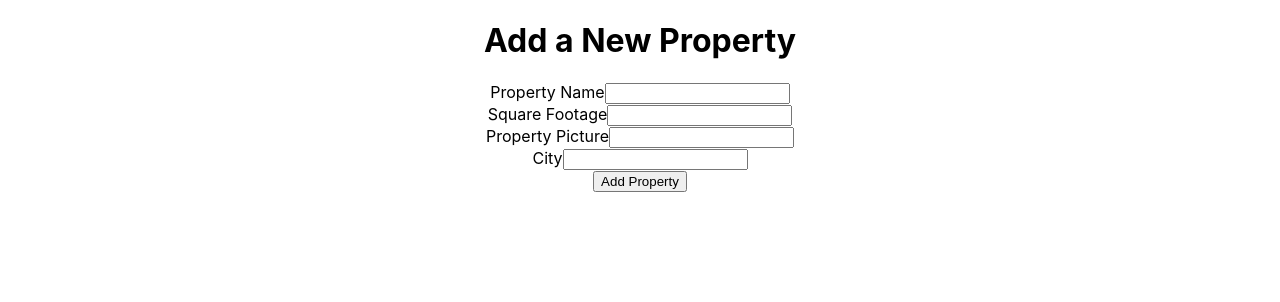
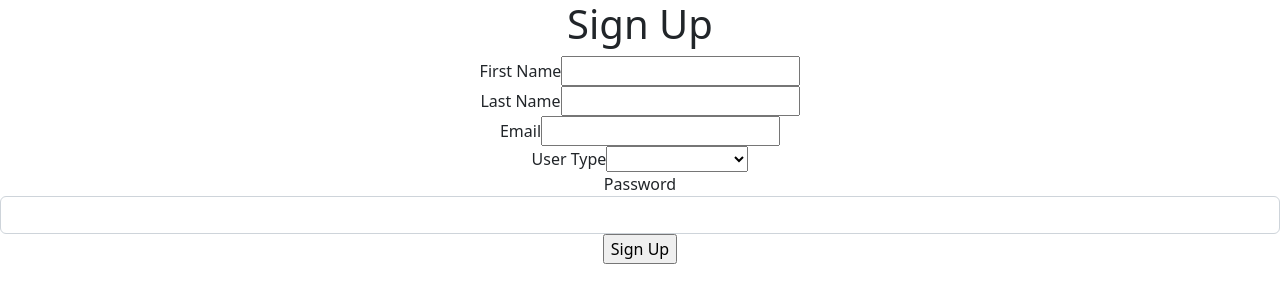
Before and after one commit to mbenzinger/Five-Star-BnB-Cleaning, a React (Create React App) app in the folder frontend/: page /signup in a window 1280 px wide. Shown: the top 302 px of the page. Built offline with nearby package versions, Linux system fonts and the light colour scheme.

Commit message:
merged my branch with main

```diff
--- a/frontend/package.json
+++ b/frontend/package.json
@@ -6,11 +6,13 @@
     "@testing-library/jest-dom": "^5.16.5",
     "@testing-library/react": "^13.4.0",
     "@testing-library/user-event": "^13.5.0",
+    "bootstrap": "^5.2.3",
     "react": "^18.2.0",
+    "react-bootstrap": "^2.7.0",
     "react-dom": "^18.2.0",
     "react-router": "^6.4.5",
     "react-router-dom": "^6.4.5",
-    "react-scripts": "5.0.1",
+    "react-scripts": "^5.0.1",
     "web-vitals": "^2.1.4"
   },
   "scripts": {
--- a/frontend/src/App.js
+++ b/frontend/src/App.js
@@ -1,14 +1,29 @@
-import { BrowserRouter as Router, Route, Routes, Link } from 'react-router-dom';
+import { BrowserRouter as Router, Routes, Route } from 'react-router-dom'
 import './App.css';
-import NewPropertyForm from './properties/NewPropertyForm';
-import PropertyIndex from './properties/PropertyIndex';
+import AddPropertyForm from './Routes/AddPropertyForm';
+import LoginForm from './Routes/LoginForm';
+import SignUpForm from './Routes/SignUpForm';
+import Homepage from './Routes/Homepage';
+import Error404 from './Routes/Error404'
+import CurrentUser from './contexts/CurrentUser';
 
 function App() {
   return (
     <div className="App">
-      <NewPropertyForm />
-
+      <Router>
+        <div>
+          <Routes>
+            <Route path="/" element={<Homepage />} />
+            <Route path="/Property" element={<AddPropertyForm />} />
+            <Route path="/signup" element={<SignUpForm />} />
+            <Route path="/login" element={<LoginForm />} />
+            <Route path="/Error404" element={<Error404 />} />
+            <Route path='/CurrentUser' element={<CurrentUser />} />
+          </Routes>
+        </div>
+      </Router>
     </div>
   );
 }
+
 export default App;
--- a/frontend/src/properties/NewPropertyForm.js
+++ b/frontend/src/Routes/AddPropertyForm.js
@@ -1,12 +1,11 @@
 import { useState } from "react";
-import React from "react";
 //import { useHistory } from "react-router-dom";
 
-function NewPropertyForm() {
+function NewPlaceForm() {
 
 	//const history = useHistory()
 
-	const [property, setProperty] = useState({
+	const [place, setPlace] = useState({
 		name: '',
 		pic: '',
 		city: '',
@@ -17,12 +16,12 @@ function NewPropertyForm() {
 	async function handleSubmit(e) {
 		e.preventDefault()
 
-		await fetch(`http://localhost:5000/properties`, {
+		await fetch(`http://localhost:5000/places`, {
 			method: 'POST',
 			headers: {
 				'Content-Type': 'application/json'
 			},
-			body: JSON.stringify(property)
+			body: JSON.stringify(place)
 		})
 
 		//history.push('/places')
@@ -33,11 +32,11 @@ function NewPropertyForm() {
 			<h1>Add a New Property</h1>
 			<form onSubmit={handleSubmit}>
 				<div className="form-group">
-					<label htmlFor="name">Property Name</label>
+					<label htmlFor="name">Place Name</label>
 					<input
 						required
-						value={property.name}
-						onChange={e => setProperty({ ...property, name: e.target.value })}
+						value={place.name}
+						onChange={e => setPlace({ ...place, name: e.target.value })}
 						className="form-control"
 						id="name"
 						name="name"
@@ -47,8 +46,8 @@ function NewPropertyForm() {
 					<label htmlFor="founded">Square Footage</label>
 					<input
 						required
-						value={property.founded}
-						onChange={e => setProperty({ ...property, founded: e.target.value })}
+						value={place.founded}
+						onChange={e => setPlace({ ...place, founded: e.target.value })}
 						className="form-control"
 						id="footage"
 						name="footage"
@@ -57,8 +56,8 @@ function NewPropertyForm() {
 				<div className="form-group">
 					<label htmlFor="pic">Property Picture</label>
 					<input
-						value={property.pic}
-						onChange={e => setProperty({ ...property, pic: e.target.value })}
+						value={place.pic}
+						onChange={e => setPlace({ ...place, pic: e.target.value })}
 						className="form-control"
 						id="pic"
 						name="pic"
@@ -67,17 +66,17 @@ function NewPropertyForm() {
 				<div className="form-group">
 					<label htmlFor="city">City</label>
 					<input
-						value={property.city}
-						onChange={e => setProperty({ ...property, city: e.target.value })}
+						value={place.city}
+						onChange={e => setPlace({ ...place, city: e.target.value })}
 						className="form-control"
 						id="city"
 						name="city"
 					/>
 				</div>
-				<input className="btn btn-primary" type="submit" value="Add Property" />
+				<input className="btn btn-primary" type="submit" value="Add Place" />
 			</form>
 		</main>
 	)
 }
 
-export default NewPropertyForm
+export default NewPlaceForm
--- /dev/null
+++ b/frontend/src/Routes/Error404.js
@@ -0,0 +1,12 @@
+
+function Error404() {
+    return (
+        <main>
+            <h1>404: PAGE NOT FOUND</h1>
+            <p>Oops, sorry, we can't find this page!</p>
+            <img src="http://localhost:5000/images/kittykat.jpeg" alt="we can't even find the pictire for this error page!" />
+        </main>
+    );
+}
+
+export default Error404;
--- /dev/null
+++ b/frontend/src/Routes/Homepage.js
@@ -0,0 +1,72 @@
+import Container from 'react-bootstrap/Container';
+import Nav from 'react-bootstrap/Nav';
+import Navbar from 'react-bootstrap/Navbar';
+import Offcanvas from 'react-bootstrap/Offcanvas';
+import Row from 'react-bootstrap/Row';
+import Col from 'react-bootstrap/Col';
+
+function Homepage() {
+  return (
+    <>
+      {[false, ].map((expand) => (
+        <Navbar key={expand} bg="light" expand={expand} className="mb-3">
+          <Container fluid>
+            <Navbar.Brand href="#">Five Star BNB Cleaning</Navbar.Brand>
+            <Navbar.Toggle aria-controls={`offcanvasNavbar-expand-${expand}`} />
+            <Navbar.Offcanvas
+              id={`offcanvasNavbar-expand-${expand}`}
+              aria-labelledby={`offcanvasNavbarLabel-expand-${expand}`}
+              placement="end"
+            >
+              <Offcanvas.Header closeButton>
+                <Offcanvas.Title id={`offcanvasNavbarLabel-expand-${expand}`}>
+                Five Star BNB Cleaning
+                </Offcanvas.Title>
+              </Offcanvas.Header>
+              <Offcanvas.Body>
+                <Nav className="justify-content-end flex-grow-1 pe-3">
+                  <Nav.Link href="/signup">Sign-Up</Nav.Link>
+                  <Nav.Link href="/login">Login</Nav.Link>
+
+                </Nav>
+
+              </Offcanvas.Body>
+            </Navbar.Offcanvas>
+          </Container>
+        </Navbar>
+      ))}
+{/* //meat of assignment  */}
+<Container>
+      <Row>
+        <Col>
+        <h2>About Us</h2>
+        <p>Lorem Ipsum is simply dummy text of the printing and
+           typesetting industry. Lorem Ipsum has been the industry's
+           standard dummy text ever since the 1500s, when an unknown
+           printer took a galley of type and scrambled it to make a type
+           specimen book. It has survived not only five centuries, but also
+           the leap into electronic typesetting, remaining essentially unchanged.
+            It was popularised in the 1960s with the release of Letraset sheets
+            containing Lorem Ipsum passages, and more recently with desktop publishing
+            software like Aldus PageMaker including versions of Lorem Ipsum.</p>
+        </Col>
+        <Col>
+        <h2>Video</h2>
+        <iframe width="360" height="215" src="https://www.youtube.com/embed/OwRTIVKKERE"
+        title="YouTube video player" frameborder="0"
+        allow="accelerometer; autoplay; clipboard-write; encrypted-media; gyroscope;
+        picture-in-picture" allowfullscreen></iframe>
+        </Col>
+      </Row>
+      <Row>
+        <Col></Col>
+        <Col><h2>How We Work</h2></Col>
+        <Col></Col>
+      </Row>
+    </Container>
+
+    </>
+
+  );
+}
+export default Homepage
--- a/frontend/src/users/LoginForm.js
+++ b/frontend/src/Routes/LoginForm.js
@@ -1,10 +1,11 @@
 import { useContext, useState } from "react"
-import { useHistory } from "react-router"
+import { useNavigate } from "react-router"
 import { CurrentUser } from "../contexts/CurrentUser"
 
 function LoginForm() {
 
-    const history = useHistory()
+    const history = useNavigate()
+
 
     const { setCurrentUser } = useContext(CurrentUser)
 
@@ -17,7 +18,26 @@ function LoginForm() {
 
     async function handleSubmit(e) {
         e.preventDefault()
+        const response = await fetch(`${process.env.REACT_APP_SERVER_URL}authentication/`, {
+            method: 'POST',
+            headers: {
+                'Content-Type': 'application/json'
+            },
+            body: JSON.stringify(credentials)
+        })
 
+        const data = await response.json()
+
+        if (response.status === 200) {
+            setCurrentUser(data.user)
+            localStorage.setItem('token', data.token)
+            //console.log(data.token)
+            history.push(`/`)
+        } else {
+            setErrorMessage(data.message)
+        }
+
+        console.log(data)
 
     }
 
--- a/frontend/src/users/SignUpForm.js
+++ b/frontend/src/Routes/SignUpForm.js
@@ -1,9 +1,9 @@
 import { useState, useEffect } from "react"
-import { useHistory, useParams } from "react-router"
+import { useNavigate, useParams } from "react-router"
 
 function SignUpForm() {
 
-	const history = useHistory()
+	const history = useNavigate()
 
 	const [user, setUser] = useState({
 		firstName: '',
@@ -31,7 +31,7 @@ function SignUpForm() {
 		<main>
 			<h1>Sign Up</h1>
 			<form onSubmit={handleSubmit}>
-				<div>
+				<div className="row">
 					<div>
 						<label htmlFor="firstName">First Name</label>
 						<input
@@ -53,7 +53,7 @@ function SignUpForm() {
 						/>
 					</div>
 				</div>
-				<div>
+				<div className="row">
 					<div>
 						<label htmlFor="email">Email</label>
 						<input
@@ -66,7 +66,7 @@ function SignUpForm() {
 						/>
 					</div>
 				</div>
-                <div>
+				<div>
 					<div>
 						<label htmlFor="userType">User Type</label>
 						<select
@@ -77,10 +77,22 @@ function SignUpForm() {
 							id="userType"
 							name="userType"
 						>
-                        <option value=""></option>
-                        <option value="Property Owner">Property Owner</option>
-                        <option value="Sub Contractor">Sub Contractor</option>
-                        </select>
+							<option value=""></option>
+							<option value="Property Owner">Property Owner</option>
+							<option value="Sub Contractor">Sub Contractor</option>
+						</select>
+					</div>
+					<div>
+						<label htmlFor="password">Password</label>
+						<input
+							type="password"
+							required
+							value={user.password}
+							onChange={e => setUser({ ...user, password: e.target.value })}
+							className="form-control"
+							id="password"
+							name="password"
+						/>
 					</div>
 				</div>
 				<input type="submit" value="Sign Up" />
--- a/frontend/src/index.js
+++ b/frontend/src/index.js
@@ -1,6 +1,7 @@
 import React from 'react';
 import ReactDOM from 'react-dom/client';
 import './index.css';
+import 'bootstrap/dist/css/bootstrap.min.css'
 import App from './App';
 import reportWebVitals from './reportWebVitals';
 
--- a/frontend/src/properties/PropertyIndex.js
+++ /dev/null
@@ -1,14 +0,0 @@
-import React from "react";
-
-function PropertyIndex() {
-    return (
-      <main>
-        <h1>Here are the Current Property Listings!</h1>
-        <a href="/properties/NewPropertyForm">
-          <button className="btn-primary">Add Property</button>
-        </a>
-      </main>
-    );
-  }
-
-  export default PropertyIndex;
```
Also changed, not shown: frontend/src/contexts/CurrentUser.js (renamed from frontend/src/context/CurrentUser.js), 1 other file (tests, documents, lock files or other folders).
